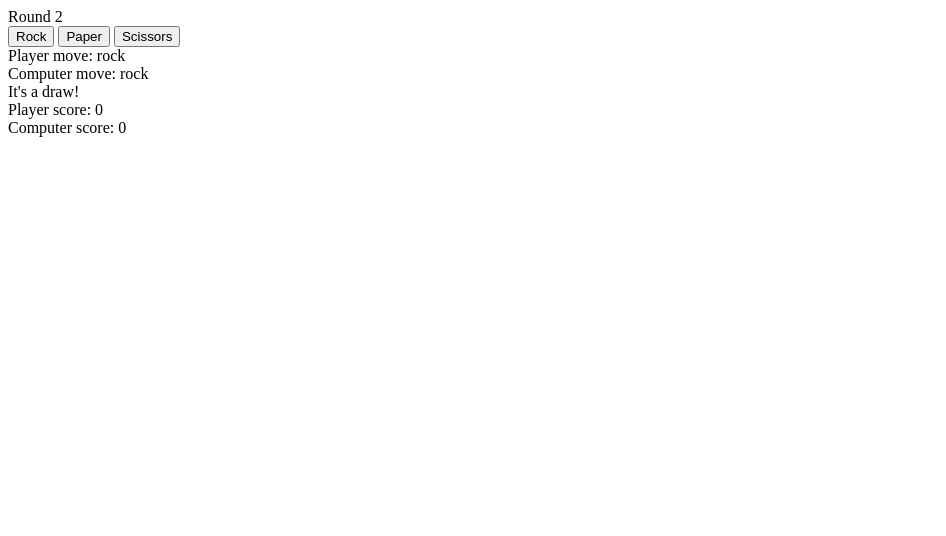
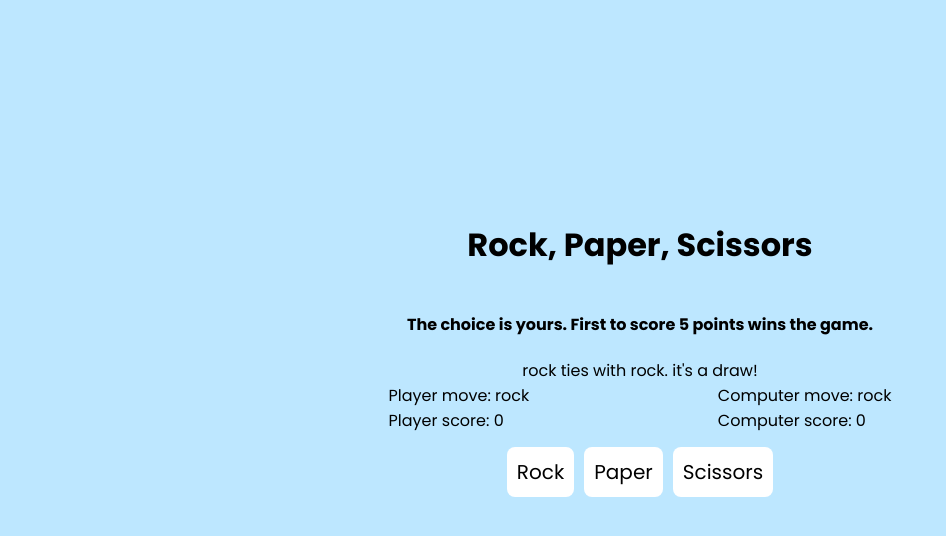
Before and after one commit to schok/odin-rockpaperscissors, a plain HTML site: page index.html in a window 1280 px wide. Both pictures are taken after a click on the button "Rock". Shown: the whole page, without its empty margins (0-946 px from the left). Drawn offline with Linux system fonts and the light colour scheme.

Commit message:
Incorporate Javascript, style, and UI

```diff
--- a/index.html
+++ b/index.html
@@ -4,22 +4,32 @@
   <meta charset="UTF-8">
   <title>Odin: Rock Paper Scissors</title>
   <script src="javascript.js" defer></script>
+  <link rel="stylesheet" href="style.css">
+  <link rel="preconnect" href="https://fonts.googleapis.com">
+  <link rel="preconnect" href="https://fonts.gstatic.com" crossorigin>
+  <link href="https://fonts.googleapis.com/css2?family=Poppins:wght@400;700&display=swap" rel="stylesheet">
 </head>
 <body>
-  <div class="round">Round 1</div>
+  <div class="heading">
+    <h1>Rock, Paper, Scissors</h2>
+    <h4>The choice is yours. First to score 5 points wins the game.</h4>
+  </div>
+  <div class="instructions"></div>
+  <div class="gameSection">
+    <div class="playerSection">
+      <div class="playerMove">Player move: ?</div>
+      <div class="playerScore">Player score: 0</div>
+    </div>
+    <div class="computerSection">
+      <div class="computerMove">Computer move: ?</div>
+      <div class="computerScore">Computer score: 0</div>
+    </div>
+  </div>
   <div class="action">
     <button class="rock">Rock</button>
     <button class="paper">Paper</button>
     <button class="scissors">Scissors</button>
   </div>
-  <div class="move">
-    <div class="playerMove">Player move</div>
-    <div class="computerMove">Computer move</div>
-  </div>
-  <div class="scores">
-    <div class="playerScore">Player score: 0</div>
-    <div class="computerScore">Computer score: 0</div>
-  </div>
   <div class="outcome"></div>
 </body>
 </html>
--- a/javascript.js
+++ b/javascript.js
@@ -10,26 +10,25 @@ function playRound(playerSelection, computerSelection, winStatus) {
         return;
     }
 
-    round++;
-    const roundDisplay = document.querySelector('.round');
-    roundDisplay.textContent = `Round ${round}`;
-
     displayMoves(playerSelection, computerSelection);
 
     const displayComputerScore = document.querySelector('.computerScore');
     const displayPlayerScore = document.querySelector('.playerScore');
 
     if (playerSelection === computerSelection) {
-        winStatus.textContent = "It's a draw!";
+        winStatus.textContent = `${playerSelection} ties with ${computerSelection}. it's a draw!`;
+        winStatus.setAttribute('style', 'display:flex; justify-content:center;');
         return;
     } else if ((playerSelection === "rock" && computerSelection === "paper") || (playerSelection === "paper" && computerSelection === "scissors") || (playerSelection === "scissors" && computerSelection === "rock")) {
         computerScore++;
-        winStatus.textContent = "Computer wins!";
+        winStatus.textContent = `${playerSelection} is beaten by ${computerSelection}. computer wins!`;
         displayComputerScore.textContent = `Computer score: ${computerScore}`;
+        winStatus.setAttribute('style', 'display:flex; justify-content:center;');
     } else if ((playerSelection === "rock" && computerSelection === "scissors") || (playerSelection === "paper" && computerSelection === "rock") || (playerSelection === "scissors" && computerSelection == "paper")) {
         playerScore++;
-        winStatus.textContent = "Player wins!"
+        winStatus.textContent = `${playerSelection} beats ${computerSelection}. player wins!`;
         displayPlayerScore.textContent = `Player score: ${playerScore}`;
+        winStatus.setAttribute('style', 'display:flex; justify-content:center;');
     }
 
     if (computerScore == 5 || playerScore == 5){
@@ -64,13 +63,17 @@ function determineWinner() {
         window.location.reload();
     })
     outcome.appendChild(retry);
+    //retry.setAttribute('style', 'display:block; margin: auto;');
+    outcome.setAttribute('style', 'display:flex; flex-direction:column; margin:10px; align-items:center; gap:10px;');
+
 }
 
 function game(computerSelection) {
 
-    const move = document.querySelector('.move');
+    const instructions = document.querySelector('.instructions');
     const winStatus = document.createElement('div');
-    move.appendChild(winStatus);
+    instructions.appendChild(winStatus);
+    winStatus.setAttribute('style', 'margin-bottom: 15px;');
 
     const rock = document.querySelector('.rock');
     rock.addEventListener('click', function () {
@@ -95,6 +98,5 @@ function game(computerSelection) {
 
 let playerScore = 0;
 let computerScore = 0;
-let round = 1;
 const computerSelection = getComputerChoice();
 game(computerSelection, playerScore, computerScore);
--- /dev/null
+++ b/style.css
@@ -0,0 +1,46 @@
+* {
+    background-color: #bde7ff;
+    font-family: 'Poppins', sans-serif;
+}
+
+body {
+    margin: 200px;
+}
+
+button {
+    background-color: white;
+    border: none;
+    padding: 10px;
+    text-align: center;
+    margin: 4px 0px;
+    border-radius: 8px;
+    font-size: 20px;
+    flex-basis: auto;
+}
+
+.heading {
+    display: flex;
+    flex-direction: column;
+    align-items: center;
+    justify-content: center;
+}
+
+h4 {
+    text-align: center;
+}
+
+.instructions {
+    justify-content: center;
+}
+
+.action {
+    display: flex;
+    gap: 10px;
+    margin: 10px 0px;
+    justify-content: center;
+}
+
+.gameSection {
+    display: flex;
+    justify-content: space-evenly;
+}
```
